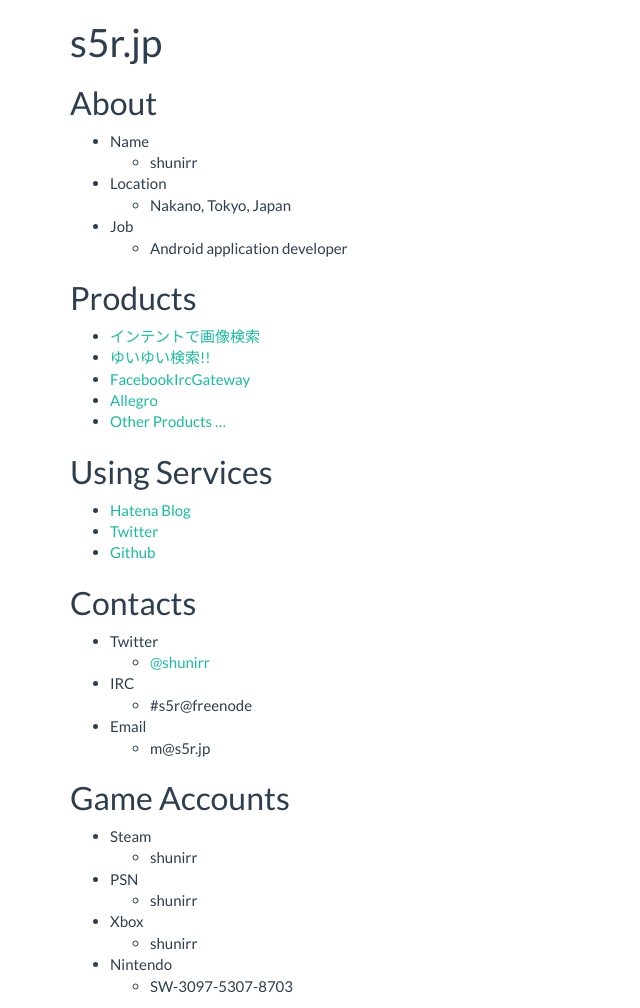
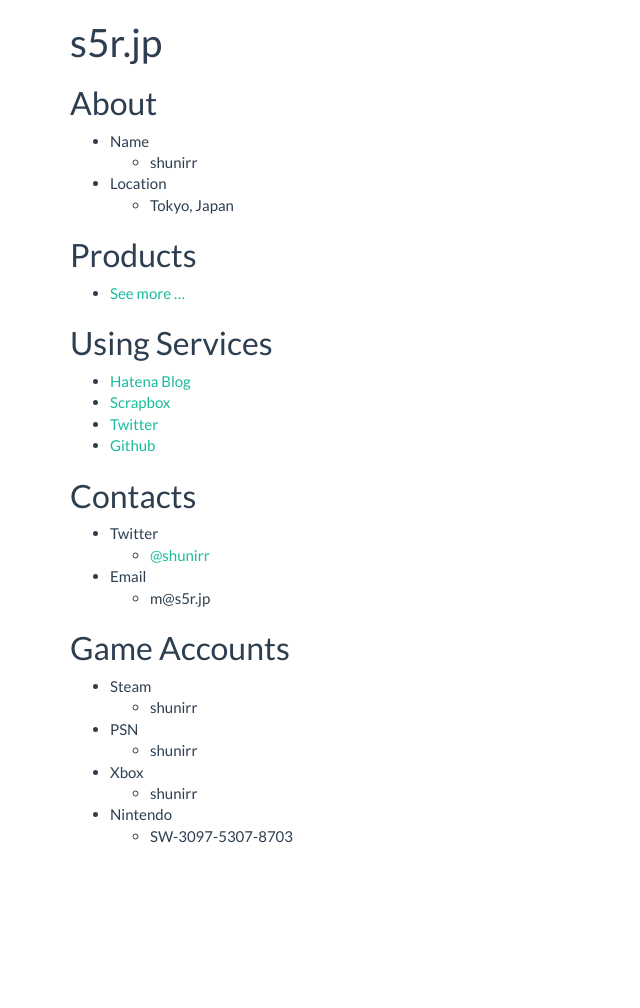
Before and after one commit to shunirr/shunirr.github.io, a Jekyll site: the page built from index.md, in a window 1280 px wide. Shown: the whole page, without its empty margins (0-640 px from the left). Built offline with Jekyll 4.4.1, drawn with Linux system fonts in a browser that asks for light colours; nearby versions of some CDN libraries; our own code applies the rules of GitHub Pages for plain Markdown files; after the commit the page ends 900 px from its top, so only the background shows below that.

Commit message:
Update index.md

```diff
--- a/index.md
+++ b/index.md
@@ -8,21 +8,16 @@ layout: default
 * Name
   * shunirr
 * Location
-  * Nakano, Tokyo, Japan
-* Job
-  * Android application developer
+  * Tokyo, Japan
 
 ## Products
 
-* [インテントで画像検索](https://play.google.com/store/apps/details?id=jp.s5r.android.imagesearch2)
-* [ゆいゆい検索!!](https://yui-search.com/)
-* [FacebookIrcGateway](https://github.com/shunirr/FacebookIrcGateway)
-* [Allegro](https://github.com/shunirr/allegro)
-* [Other Products ...](https://github.com/shunirr)
+* [See more ...](https://github.com/shunirr)
 
 ## Using Services
 
 * [Hatena Blog](http://shunirr.hatenablog.jp/)
+* [Scrapbox](https://scrapbox.io/shunirr)
 * [Twitter](http://twitter.com/shunirr)
 * [Github](https://github.com/shunirr)
 
@@ -30,8 +25,6 @@ layout: default
 
 * Twitter
   * [@shunirr](http://twitter.com/shunirr)
-* IRC
-  * \#s5r@freenode
 * Email
   * m@s5r.jp
 
```
